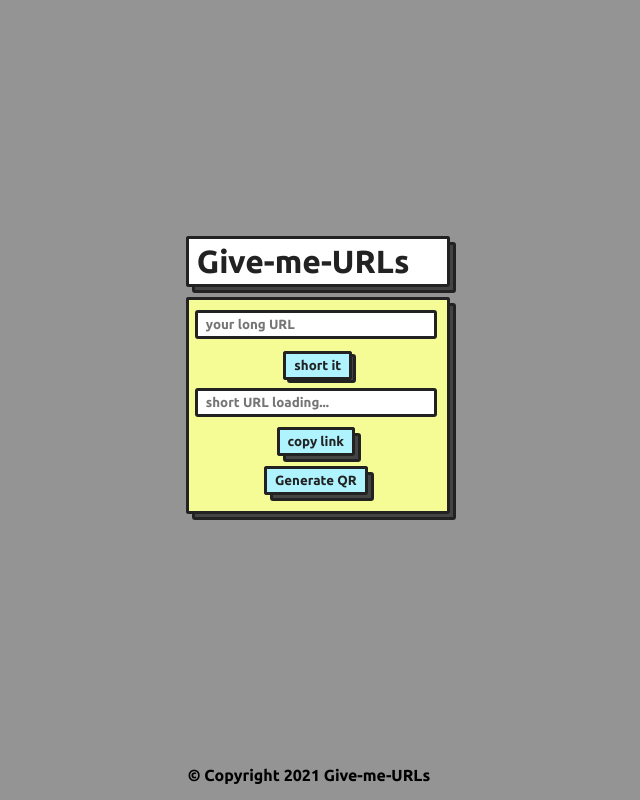
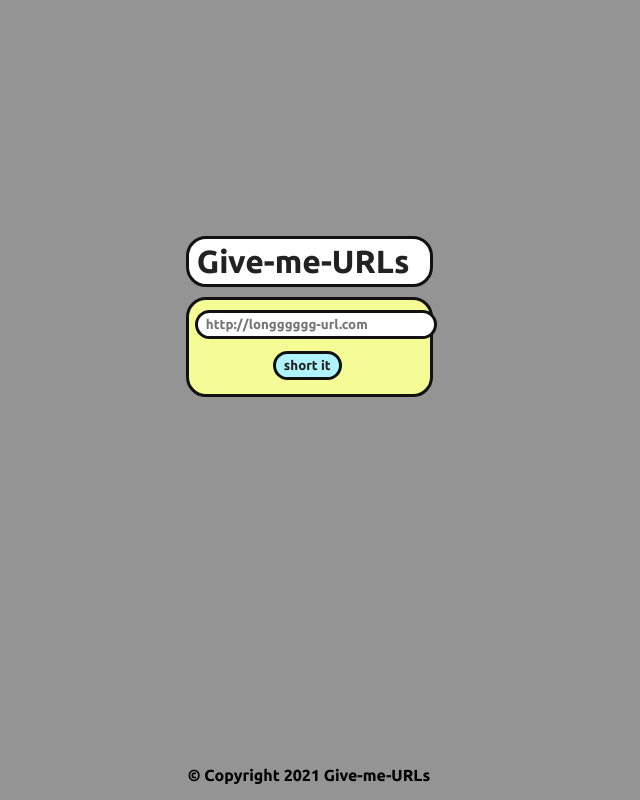
Before and after one commit to tanishq-soni/givemeurls, a plain HTML site: page index.html in a window 1280 px wide. Both pictures are taken after a click on the button "short it". Shown: the whole page, without its empty margins (331-971 px from the left). Drawn offline with nearby package versions, Linux system fonts and the light colour scheme; no server answers.

Commit message:
minor UI

```diff
--- a/blocks.css
+++ b/blocks.css
@@ -4,8 +4,8 @@ body {
 .block {
     display: block;
     color: var(--block-text-color);
-    border: 3px solid var(--block-text-color);
-    border-radius: 3px;
+    border: 3px solid rgb(17, 17, 17);
+    border-radius: 20px;
     padding: 4px 8px;
     background: var(--block-background-color);
     font-weight: 700;
@@ -28,38 +28,38 @@ body {
     margin: 0
 }
 
-.block:before {
+ /* .block:before {
     content: "";
     background: var(--block-background-color);
-    border: 3px solid var(--block-text-color);
-    border-radius: 3px;
+    border: 3px solid rgb(17, 17, 17);
+    border-radius: 20px;
     position: absolute;
     top: -3px;
     left: -3px;
     height: 100%;
     width: 100%;
     z-index: -1
+}  */
+
+.block:focus,.block:hover {
+    transform: translate(0px,2px)
 }
 
-.block:focus,.block:hover {
-    transform: translate(2px,2px)
-}
-
-.block:after {
+ /* .block:after {
     content: "";
     display: block;
-    background: var(--block-shadow-color);
-    border: 3px solid var(--block-text-color);
-    border-radius: 3px;
+    background: rgb(17, 17, 17);
+    border: 3px solid rgb(17, 17, 17);
+    border-radius: 20px;
     height: 100%;
     width: 100%;
     position: absolute;
-    top: 3px;
-    left: 3px;
+    top: 0.5px;
+    left: 0.5px;
     right: 0;
     z-index: -2;
     transition: transform .2s
-}
+}  */
 
 .block:focus:after,.block:hover:after {
     transform: translate(-2px,-3px)
--- a/index.html
+++ b/index.html
@@ -13,11 +13,13 @@
 <body>
     <h1 class="head block fixed">Give-me-URLs</h1>
     <div class="main-div block fixed">
-        <input class="long-url block fixed" id="long_url" placeholder="your long URL">
+        <input class="long-url block fixed" id="long_url" placeholder="http://longggggg-url.com">
         <button class="submit-button block" onclick="submit()">short it</button>
+        <div class="second_div" id="second_div">
         <input class="short-url block fixed" id="short_url" placeholder="short URL loading..." value="">
         <button class="copy-button block" onclick="copy()">copy link</button>
         <button class="qr-btn block" onclick="qr()">Generate QR</button>
+        </div>
         <div class="qrdiv" id="qr_div">
         <center><iframe name="qrframe" style="height: 130px; width: 130px; border: none;"></iframe></center>
         </div>
--- a/script.js
+++ b/script.js
@@ -1,9 +1,12 @@
-document.getElementById("qr_div").style.display ="none";
-function gmf(){
-  window.location.href="https://givemefiles.now.sh";
-}
+document.getElementById("qr_div").style.display="none";
+document.getElementById("second_div").style.display="none";
 function submit(){
-    var longurl = document.getElementById("long_url").value;
+  var longurl = document.getElementById("long_url").value;
+  if(longurl=='')
+  {
+    alert('please enter a valid url');
+  }
+  else{
     let linkRequest = {
       destination: longurl,
       domain: { fullName: "fragile.rocks" }
@@ -25,6 +28,8 @@ function submit(){
         document.getElementById("short_url").value="https://"+link.shortUrl;
       }
   })
+  document.getElementById("second_div").style.display="block";
+}
 }
 function copy() {
     var copyText = document.getElementById("short_url");
--- a/style.css
+++ b/style.css
@@ -19,6 +19,8 @@
   }
   .main-div{
     --block-background-color: rgb(245, 252, 150);
+    min-width: 247px;
+    max-width: 247px;
   }
 
   .submit-button, .copy-button, .qr-btn{
@@ -26,7 +28,11 @@
   margin-right: auto;
   --block-background-color: rgb(175, 243, 255);
   }
-
+  .copy-button, .qr-btn{
+    display: inline;
+    left: auto;
+    width: 110px;
+  }
   .long-url, .short-url{
   margin-left: auto;
   margin-right: auto;
```
